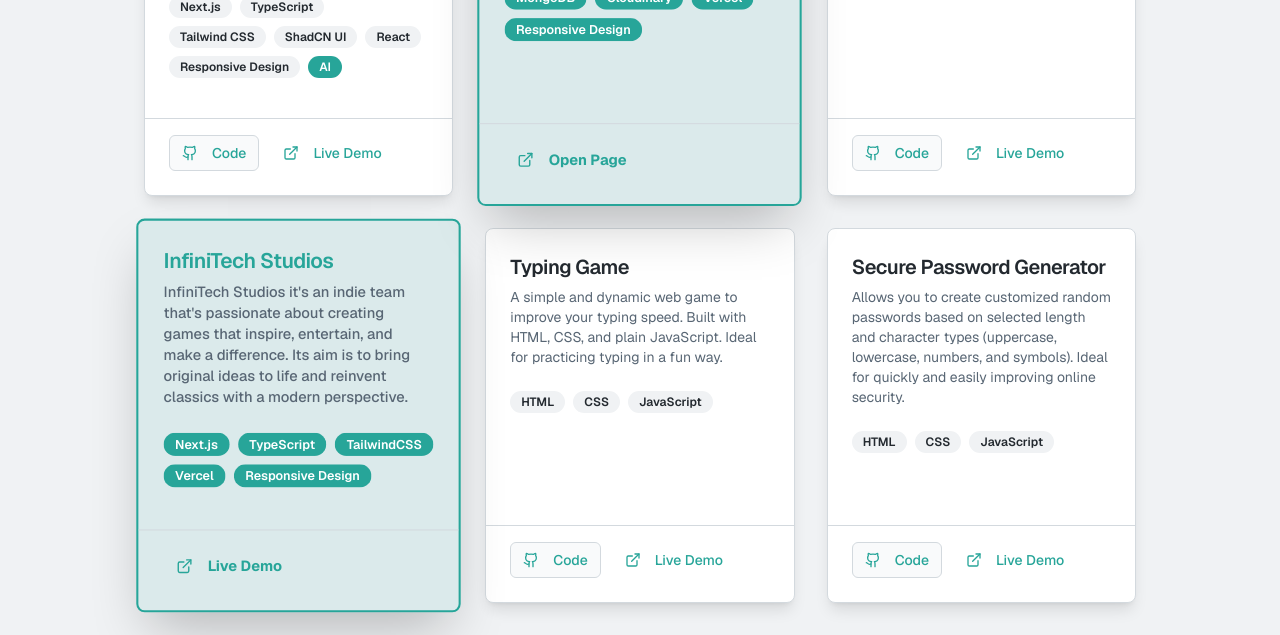
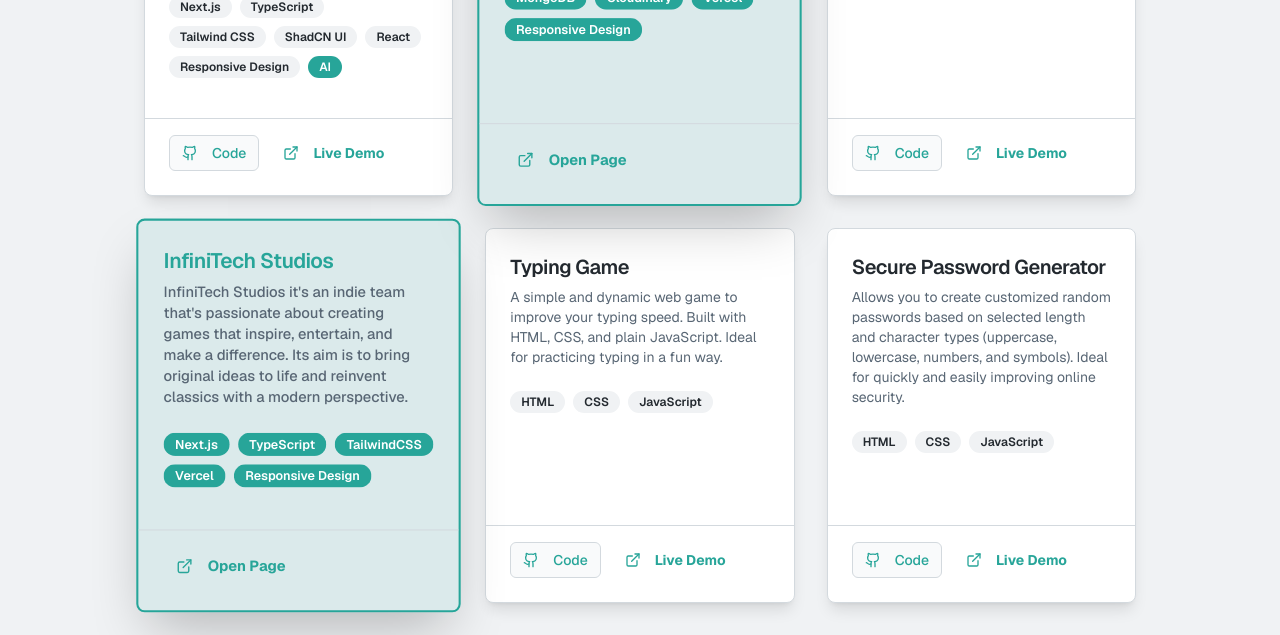
Before and after one commit to SoyElMadro/definitive-portfolio, a Next.js app: page /en in a window 1280 px wide. Shown: the part 2480-3115 px from the top of the page. Built offline with nearby package versions, Linux system fonts and the light colour scheme.

Commit message:
fix: update live link for InfiniTech Studios project and improve code formatting

```diff
--- a/src/app/[locale]/page.tsx
+++ b/src/app/[locale]/page.tsx
@@ -62,7 +62,7 @@ export default function Home() {
     title: t(`Projects.${key}.title`),
     description: t(`Projects.${key}.description`),
     githubLink: `https://github.com/${personalInfo.githubUsername}/${key === 'codeDocAi' ? 'codedoc-ai' : key === 'expensesTracker' ? 'expenses-tracker' : key === 'typingGame' ? 'typing-game' : key === 'securePasswordGenerator' ? 'generador-de-contrasenas-seguras' : '#'}`,
-    liveLink: key === 'usa2Reventas' ? 'https://usa2-reventa.vercel.app/' : key === 'typingGame' ? 'https://65a429e9e7ac41aa2ac30bca--chimerical-quokka-ccd05e.netlify.app/' : key === 'securePasswordGenerator' ? 'https://darling-sawine-61aa4f.netlify.app/' : key === 'expensesTracker' ? 'https://expenses-tracker-chi-gray.vercel.app/' : key === 'codeDocAi' ? 'https://codedoc-ai.vercel.app/' : 'https://infinitechstudios.vercel.app/',
+    liveLink: key === 'usa2Reventas' ? 'https://usa2-reventa.vercel.app/' : key === 'typingGame' ? 'https://65a429e9e7ac41aa2ac30bca--chimerical-quokka-ccd05e.netlify.app/' : key === 'securePasswordGenerator' ? 'https://darling-sawine-61aa4f.netlify.app/' : key === 'expensesTracker' ? 'https://expenses-tracker-chi-gray.vercel.app/' : key === 'infiniTechStudios' ? 'https://infinitechstudios.vercel.app/' : 'https://codedoc-ai.vercel.app/',
     tags: projectTags[key] || [],
   }));
 
--- a/src/components/projects.tsx
+++ b/src/components/projects.tsx
@@ -1,12 +1,19 @@
-'use client';
+"use client";
 
-import { Card, CardHeader, CardTitle, CardDescription, CardContent, CardFooter } from "@/components/ui/card";
+import {
+  Card,
+  CardHeader,
+  CardTitle,
+  CardDescription,
+  CardContent,
+  CardFooter,
+} from "@/components/ui/card";
 import { Badge } from "@/components/ui/badge";
 import { Button } from "@/components/ui/button";
 import { Github, ExternalLink } from "lucide-react";
-import Link from 'next/link';
-import type { FC } from 'react';
-import { useTranslations } from 'next-intl';
+import Link from "next/link";
+import type { FC } from "react";
+import { useTranslations } from "next-intl";
 
 interface Project {
   title: string;
@@ -21,20 +28,21 @@ interface ProjectsProps {
 }
 
 export const Projects: FC<ProjectsProps> = ({ projects }) => {
-  const t = useTranslations('Projects');
+  const t = useTranslations("Projects");
 
   return (
     <section id="projects" className="bg-secondary">
       <div className="container mx-auto max-w-screen-lg px-4 animate-fade-in animation-delay-600">
         <h2 className="mb-12 text-center text-3xl font-bold tracking-tight text-primary sm:text-4xl">
-          {t('title')}
+          {t("title")}
         </h2>
         <div className="grid grid-cols-1 gap-8 md:grid-cols-2 lg:grid-cols-3">
           {projects.map((project, index) => (
             <Card
               key={index}
               className={`flex flex-col overflow-hidden shadow-lg transition-all duration-300 ease-in-out ${
-              project.title === "USA2 Reventas" || project.title === "InfiniTech Studios"
+                project.title === "USA2 Reventas" ||
+                project.title === "InfiniTech Studios"
                   ? "scale-[1.05] shadow-2xl border-2 border-accent bg-accent/10"
                   : "hover:scale-[1.03] hover:shadow-xl"
               }`}
@@ -42,14 +50,20 @@ export const Projects: FC<ProjectsProps> = ({ projects }) => {
               <CardHeader>
                 <CardTitle
                   className={`text-xl font-semibold ${
-                project.title === "USA2 Reventas" || project.title === "InfiniTech Studios" ? "text-accent" : ""
+                    project.title === "USA2 Reventas" ||
+                    project.title === "InfiniTech Studios"
+                      ? "text-accent"
+                      : ""
                   }`}
                 >
                   {project.title}
                 </CardTitle>
                 <CardDescription
                   className={`text-muted-foreground min-h-[4rem] text-ellipsis ${
-                project.title === "USA2 Reventas" || project.title === "InfiniTech Studios" ? "font-medium" : ""
+                    project.title === "USA2 Reventas" ||
+                    project.title === "InfiniTech Studios"
+                      ? "font-medium"
+                      : ""
                   }`}
                 >
                   {project.description}
@@ -57,7 +71,8 @@ export const Projects: FC<ProjectsProps> = ({ projects }) => {
               </CardHeader>
               <CardContent className="flex-grow">
                 <div className="mb-4 flex flex-wrap gap-2">
-                {project.tags.map((tag) => (tag === 'AI' ? (
+                  {project.tags.map((tag) =>
+                    tag === "AI" ? (
                       <Badge
                         key={tag}
                         variant="secondary"
@@ -70,12 +85,16 @@ export const Projects: FC<ProjectsProps> = ({ projects }) => {
                         key={tag}
                         variant="secondary"
                         className={`text-xs transition-colors duration-200 select-none ${
-                  project.title === "USA2 Reventas" || project.title === "InfiniTech Studios" ? "bg-accent text-white hover:text-teal-400" : ""
+                          project.title === "USA2 Reventas" ||
+                          project.title === "InfiniTech Studios"
+                            ? "bg-accent text-white hover:text-teal-400"
+                            : ""
                         }`}
                       >
                         {tag}
                       </Badge>
-                )))}
+                    )
+                  )}
                 </div>
               </CardContent>
               <CardFooter className="mt-auto flex flex-wrap justify-start gap-3 border-t pt-4">
@@ -84,39 +103,55 @@ export const Projects: FC<ProjectsProps> = ({ projects }) => {
                   variant="outline"
                   size="sm"
                   className={`transition-colors duration-200 ${
-                project.title === "USA2 Reventas" || project.title === "InfiniTech Studios" ? "border-accent text-accent" : ""
+                    project.title === "USA2 Reventas" ||
+                    project.title === "InfiniTech Studios"
+                      ? "border-accent text-accent"
+                      : ""
                   }`}
                 >
-                {project.githubLink && project.githubLink !== "https://github.com/SoyElMadro/#" ? (
-                <Link href={project.githubLink} target="_blank" rel="noopener noreferrer">
+                  {project.githubLink &&
+                  project.githubLink !== "https://github.com/SoyElMadro/#" ? (
+                    <Link
+                      href={project.githubLink}
+                      target="_blank"
+                      rel="noopener noreferrer"
+                    >
                       <Github className="mr-1.5 h-4 w-4" /> {t("code")}
                     </Link>
                   ) : null}
                 </Button>
-              {project.liveLink && project.liveLink !== "https://usa2-reventa.vercel.app/" ? (
+                {project.liveLink &&
+                project.liveLink !== "https://usa2-reventa.vercel.app/" &&
+                project.liveLink !== "https://infinitechstudios.vercel.app/" ? (
                   <Button
                     asChild
                     variant="ghost"
                     size="sm"
-                className={`text-accent hover:text-accent hover:bg-accent/10 transition-colors duration-200 ${
-                  project.title === "USA2 Reventas" || project.title === "InfiniTech Studios" ? "font-bold" : ""
-                }`}
+                    className="text-accent hover:text-accent hover:bg-accent/10 transition-colors duration-200 font-bold"
                   >
-                <Link href={project.liveLink} target="_blank" rel="noopener noreferrer">
-                  <ExternalLink className="mr-1.5 h-4 w-4" /> {t("liveDemo")}
+                    <Link
+                      href={project.liveLink}
+                      target="_blank"
+                      rel="noopener noreferrer"
+                    >
+                      <ExternalLink className="mr-1.5 h-4 w-4" />{" "}
+                      {t("liveDemo")}
                     </Link>
                   </Button>
-              ) : (
+                ) : (project.liveLink &&
                   <Button
                     asChild
                     variant="ghost"
                     size="sm"
-                className={`text-accent hover:text-accent hover:bg-accent/10 transition-colors duration-200 ${
-                  project.title === "USA2 Reventas" || project.title === "InfiniTech Studios" ? "font-bold" : ""
-                }`}
+                    className="text-accent hover:text-accent hover:bg-accent/10 transition-colors duration-200 font-bold"
                   >
-                <Link href="https://usa2-reventa.vercel.app/" target="_blank" rel="noopener noreferrer">
-                  <ExternalLink className="mr-1.5 h-4 w-4" /> {t("openPage")}
+                    <Link
+                      href={project.liveLink}
+                      target="_blank"
+                      rel="noopener noreferrer"
+                    >
+                      <ExternalLink className="mr-1.5 h-4 w-4" />{" "}
+                      {t("openPage")}
                     </Link>
                   </Button>
                 )}
```
Lines whose indentation alone changed are shown as unchanged.
